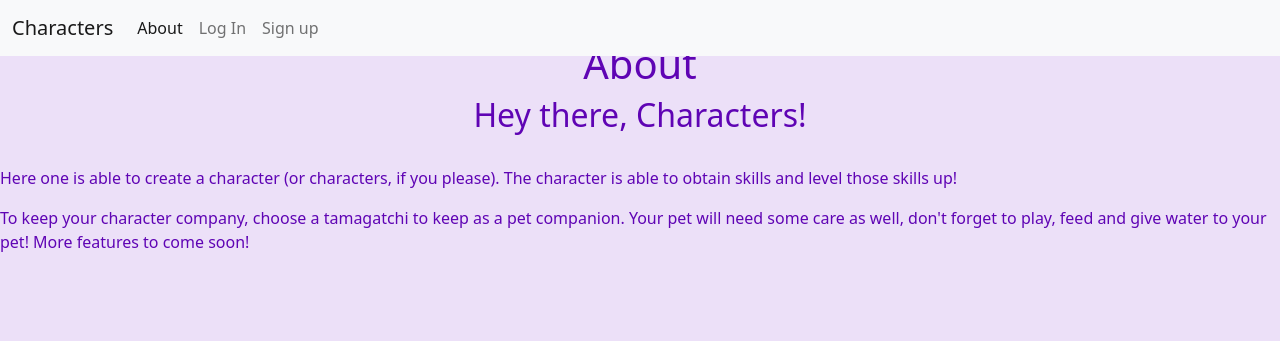
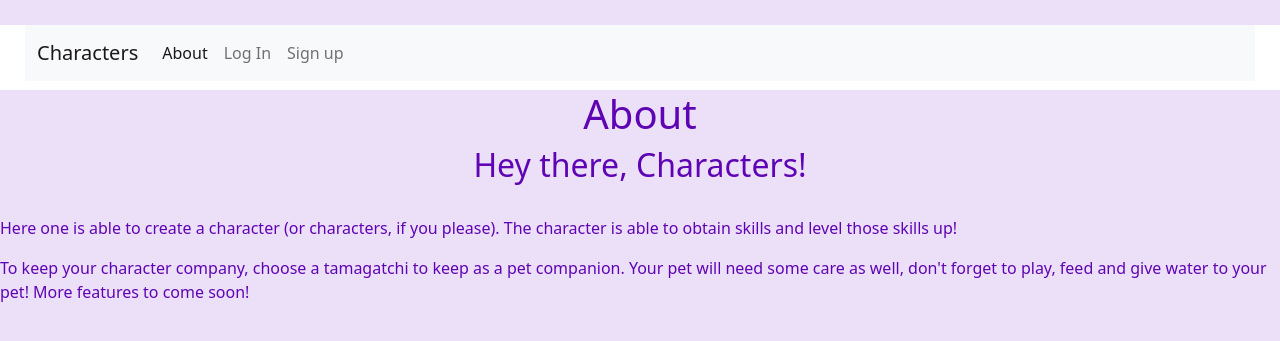
Before and after one commit to Jeal3R5/Unit4_Characters, a Django app: page /about/ in a window 1280 px wide. Shown: the top 341 px of the page. Run offline with Django 4.2, Linux system fonts and the light colour scheme.

Commit message:
another round of nav css

```diff
--- a/main_app/static/css/style.css
+++ b/main_app/static/css/style.css
@@ -57,7 +57,6 @@ h1 {
   text-align: center;
   color: #5f04b4;
   background-color: #ECE0F8;
-  margin-top: 10px;
 }
 
 
@@ -65,3 +64,7 @@ h2 {
   text-align: center;
 
 }
+
+.header {
+  margin: 25px;
+}
```
